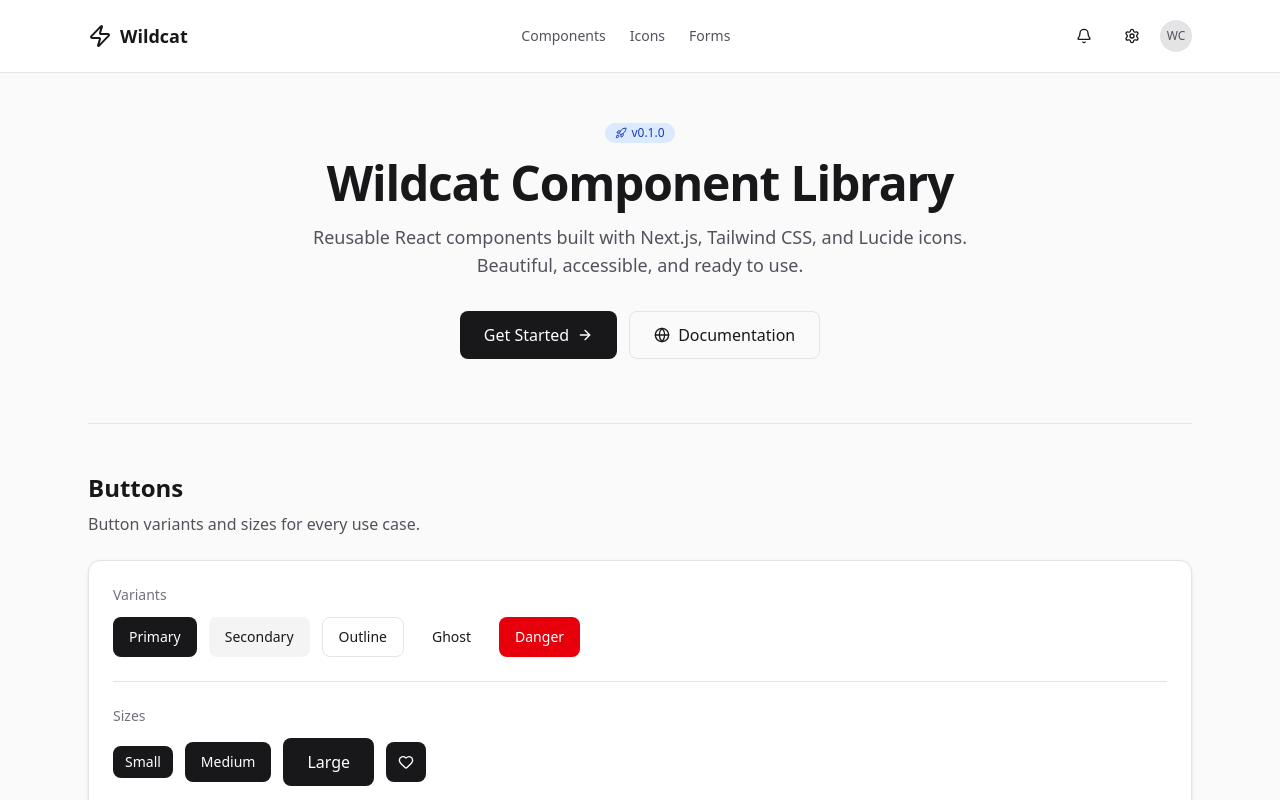
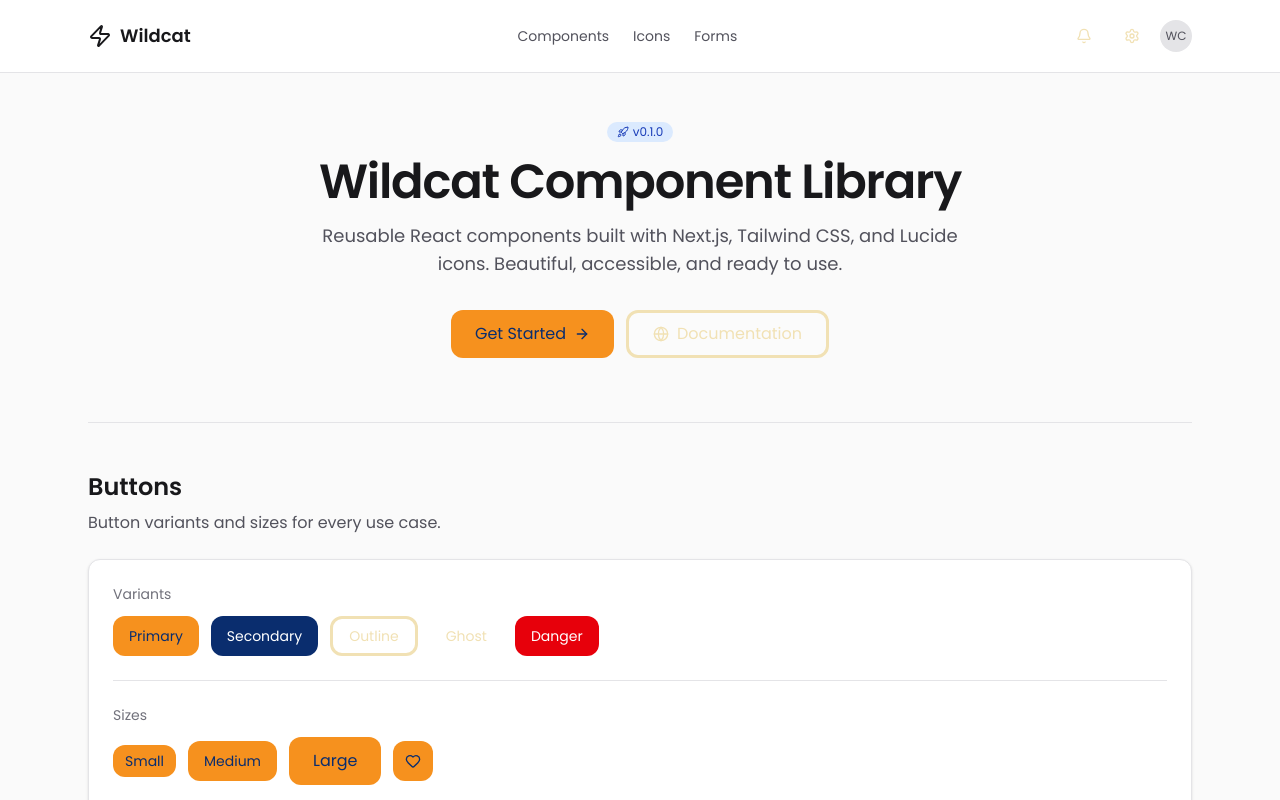
Before and after one commit to AndhikaAddiputra/wildcat-fe, a Next.js app: page / in a window 1280 px wide. Shown: the top 800 px of the page. Built offline with nearby package versions, Linux system fonts and the light colour scheme.

Commit message:
style: configure button components

```diff
--- a/next.config.ts
+++ b/next.config.ts
@@ -1,8 +1,9 @@
 import type { NextConfig } from "next";
+import path from "path";
 
 const nextConfig: NextConfig = {
   turbopack: {
-    root: "/Users/folfox/dev/websites/wildcat-fe",
+    root: path.join(__dirname),
   },
 };
 
--- a/src/app/globals.css
+++ b/src/app/globals.css
@@ -25,12 +25,8 @@
   font-family: var(--font-sans), system-ui, -apple-system, sans-serif;
 }
 
-* {
-  border-color: theme("colors.zinc.200");
-}
-
-@media (prefers-color-scheme: dark) {
+@layer base {
   * {
-    border-color: theme("colors.zinc.800");
+    @apply border-zinc-200 dark:border-zinc-800;
   }
 }
--- a/src/app/layout.tsx
+++ b/src/app/layout.tsx
@@ -1,5 +1,5 @@
 import type { Metadata } from "next";
-import { Geist, Geist_Mono } from "next/font/google";
+import { Geist, Geist_Mono, Poppins } from "next/font/google";
 import "./globals.css";
 
 const geistSans = Geist({
@@ -10,6 +10,11 @@
 const geistMono = Geist_Mono({
   variable: "--font-geist-mono",
   subsets: ["latin"],
+});
+
+const poppins = Poppins({
+  subsets: ["latin"],
+  weight: ["400", "600"]
 });
 
 export const metadata: Metadata = {
@@ -25,7 +30,7 @@
   return (
     <html lang="en">
       <body
-        className={`${geistSans.variable} ${geistMono.variable} antialiased`}
+        className={`${poppins.className} ${geistSans.variable} ${geistMono.variable} antialiased`}
       >
         {children}
       </body>
--- a/src/components/ui/button.tsx
+++ b/src/components/ui/button.tsx
@@ -12,15 +12,15 @@
       <button
         ref={ref}
         className={cn(
-          "inline-flex items-center justify-center gap-2 rounded-lg font-medium transition-colors focus-visible:outline-none focus-visible:ring-2 focus-visible:ring-offset-2 disabled:pointer-events-none disabled:opacity-50 cursor-pointer",
+          "inline-flex items-center justify-center gap-2 rounded-xl font-medium transition-colors focus-visible:outline-none focus-visible:ring-2 focus-visible:ring-offset-2 disabled:pointer-events-none disabled:opacity-50 cursor-pointer",
           {
-            "bg-zinc-900 text-white hover:bg-zinc-800 dark:bg-white dark:text-zinc-900 dark:hover:bg-zinc-200":
+            "bg-[#f6911e] text-[#0a2d6e] hover:bg-[#e08000] dark:bg-[#f6911e] dark:hover:bg-[#e08000]":
               variant === "primary",
-            "bg-zinc-100 text-zinc-900 hover:bg-zinc-200 dark:bg-zinc-800 dark:text-zinc-100 dark:hover:bg-zinc-700":
+            "bg-[#0a2d6e] text-white hover:bg-[#082255] dark:bg-[#0a2d6e] dark:hover:bg-[#082255]":
               variant === "secondary",
-            "border border-zinc-300 bg-transparent text-zinc-900 hover:bg-zinc-100 dark:border-zinc-700 dark:text-zinc-100 dark:hover:bg-zinc-800":
+            "border-3 border-[#f1e1b4] bg-white/10 text-[#f1e1b4] dark:bg-white/10 dark:border-[#f1e1b4] dark:text-[#f1e1b4]":
               variant === "outline",
-            "bg-transparent text-zinc-900 hover:bg-zinc-100 dark:text-zinc-100 dark:hover:bg-zinc-800":
+            "bg-transparent text-[#f1e1b4] hover:text-[#f6911e] dark:text-[#f1e1b4]":
               variant === "ghost",
             "bg-red-600 text-white hover:bg-red-700 dark:bg-red-600 dark:hover:bg-red-700":
               variant === "danger",
```
